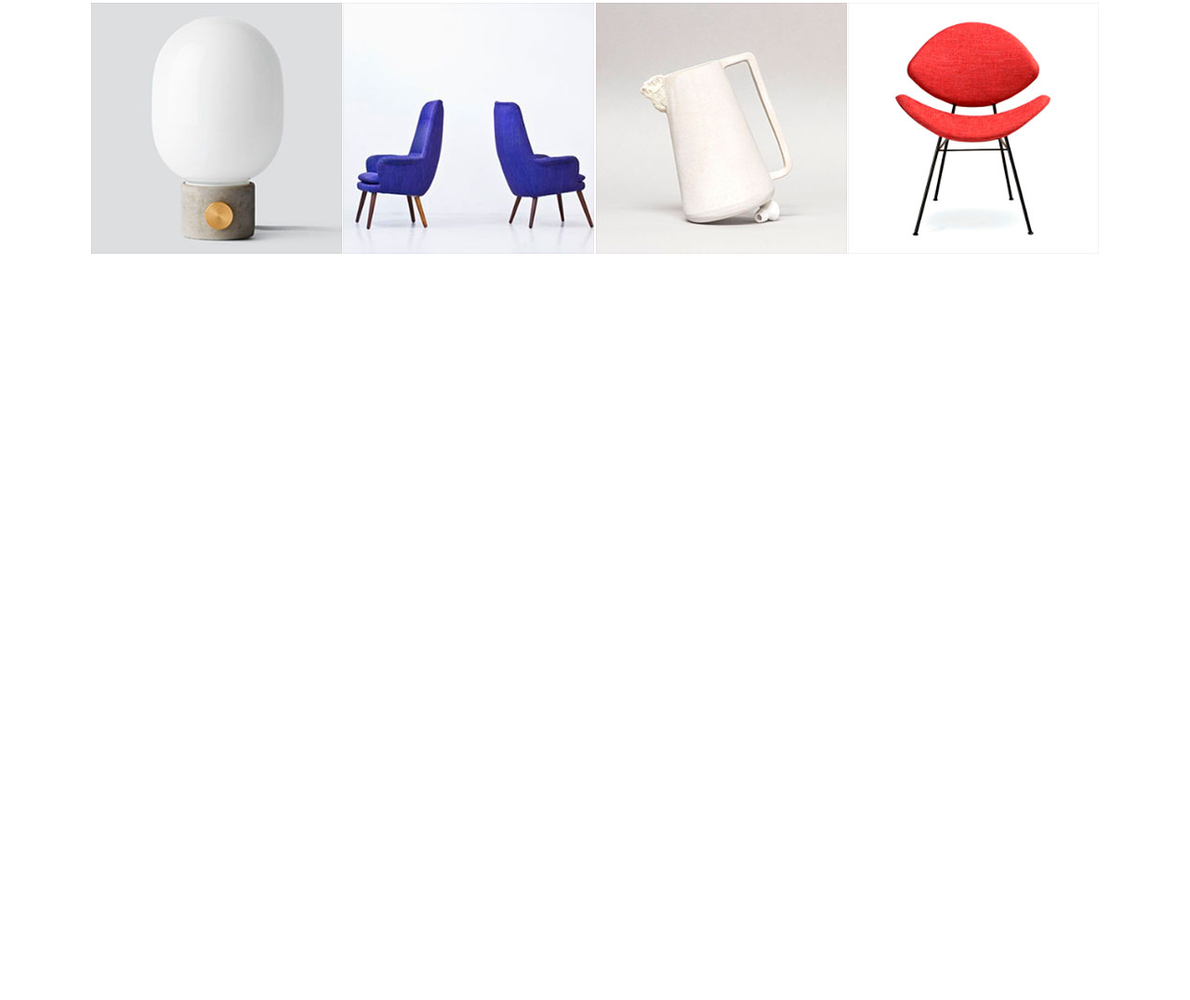
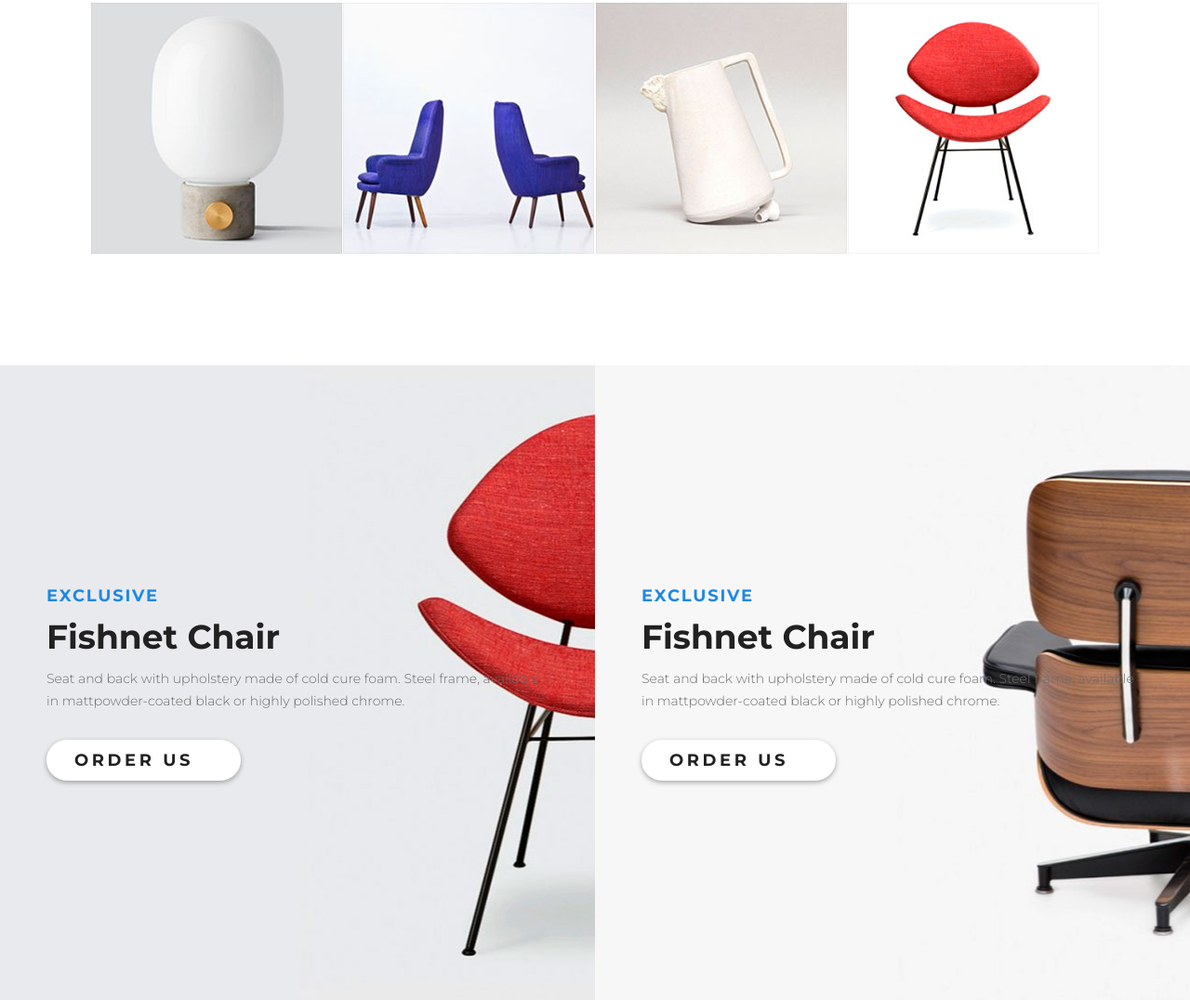
Before and after one commit to kayn23/shopVerstka, a website: page app/index.pug in a window 1280 px wide. Shown: the part 1005-2081 px from the top of the page at 93% size. Before the commit the page ends 1398 px from the top, so only its background shows below. Drawn offline with nearby package versions, Linux system fonts and the light colour scheme; files that its build step writes are made by us from their sources.

Commit message:
Блок exclusive

```diff
--- a/app/index.pug
+++ b/app/index.pug
@@ -6,6 +6,7 @@ html(lang="ru")
       include pug_modul/header
       include pug_modul/general/top_slider
       include pug_modul/general/feature
+      include pug_modul/general/exclusive
       // bower:js
       // endbower
       script(src="js/main.js")
--- /dev/null
+++ b/app/pug_modul/general/exclusive.pug
@@ -0,0 +1,15 @@
+.exclusive
+  .exclusive_card(style="background: url(img/general/promo/product_1.jpg) center center")
+    article.exclusive_description
+      h4.accent_caption.accent_caption-blue.accent_caption-position_exclusive exclusive
+      h3.caption-segment.caption-segment-black.caption-segment-position_exclusive Fishnet Chair
+      p.main_text.main_text-position_exclusive Seat and back with upholstery made of cold cure foam. Steel frame, available in matt
+        |powder-coated black or highly polished chrome.
+      a(href="#").btn order us <i class="fas fa-angle-right"></i>
+  .exclusive_card(style="background: url(img/general/promo/product_2.jpg) center center")
+    article.exclusive_description
+      h4.accent_caption.accent_caption-blue.accent_caption-position_exclusive exclusive
+      h3.caption-segment.caption-segment-black.caption-segment-position_exclusive Fishnet Chair
+      p.main_text.main_text-position_exclusive Seat and back with upholstery made of cold cure foam. Steel frame, available in matt
+        |powder-coated black or highly polished chrome.
+      a(href="#").btn order us <i class="fas fa-angle-right"></i>
--- a/app/pug_modul/general/feature.pug
+++ b/app/pug_modul/general/feature.pug
@@ -1,4 +1,4 @@
-section.feature
+.feature
     header.headerFeature.headerFeature-position_feature
         span
             a.caption-segment.headerFeature--link.active(href="#") Feature
--- a/app/pug_modul/general/top_slider.pug
+++ b/app/pug_modul/general/top_slider.pug
@@ -2,7 +2,7 @@
     .swiper-wrapper.top_slider--container
         .swiper-slide.top_slider--item(style="background: url('img/general/Slider_1.jpg')")
             .slide_contant
-                h4.slider--accent_caprion.slider--accent_caprion-green.slider--accent_caprion-position_topSlider Trending
+                h4.accent_caption.accent_caption-green.accent_caption-position_topSlider Trending
                 h2.caption-slider.caption-slider-position_topSlider Fishnet Chair
                 p.main_text.main_text-position_topSlider Seat and back with upholstery made of cold cure foam.
                     |Steel frame, available in matt powder-coated black
@@ -10,7 +10,7 @@
                 a(href="#").btn order us <i class="fas fa-angle-right"></i>
         .swiper-slide.top_slider--item(style="background: url('img/general/Slider_2.jpg')")
             .slide_contant
-                h4.slider--accent_caprion.slider--accent_caprion-green.slider--accent_caprion-position_topSlider Trending
+                h4.accent_caption.accent_caption-green.accent_caption-position_topSlider Trending
                 h2.caption-slider.caption-slider-position_topSlider Fishnet Chair
                 p.main_text.main_text-position_topSlider Lorem ipsum dolor sit amet consectetur adipisicing elit. Dolorum qui aut id? Natus doloremque,   |dolor quis dicta incidunt quod sit? Voluptate optio culpa voluptatibus odio vel corporis dicta dolorem aliquam eos ut delectus |laboriosam necessitatibus
                 a(href="#").btn order us <i class="fas fa-angle-right"></i>
--- a/app/scss/_general.scss
+++ b/app/scss/_general.scss
@@ -35,6 +35,13 @@
     &:hover {
       color: $black;
     }
+
+    &-black {
+      color: $black;
+    }
+    &-position_exclusive {
+      margin-bottom: 22px;
+    }
   }
   &-slider {
     font-size: 62px;
@@ -54,6 +61,9 @@
   color: $brownish-grey;
   &-position_topSlider {
     margin-bottom: 32px;
+  }
+  &-position_exclusive {
+    margin-bottom: 30px;
   }
 }
 
@@ -90,3 +100,22 @@
     }
   }
 }
+
+.accent_caption {
+  font-size: 18px;
+  font-weight: 700;
+  letter-spacing: 1.8px;
+  text-transform: uppercase;
+  &-green {
+      color: $mid-green;
+  }
+  &-blue {
+    color: $dark-sky-blue;
+  }
+  &-position_topSlider {
+      margin-bottom: 22px;
+  }
+  &-position_exclusive {
+    margin-bottom: 20px;
+  }
+}
--- /dev/null
+++ b/app/scss/block/_exclusive.scss
@@ -0,0 +1,17 @@
+.exclusive {
+    display: flex;
+    @media (max-width: 683px) {
+        display: block;
+    }
+}
+
+.exclusive_card {
+    padding: 50px;
+    width: 50%;
+    height: 683px;
+    display: flex;
+    align-items: center;
+    @media (max-width: 683px) {
+        width: 100%;
+    }
+}
--- a/app/scss/block/_slider_main.scss
+++ b/app/scss/block/_slider_main.scss
@@ -1,15 +1,4 @@
 .slider{
-    &--accent_caprion {
-        font-size: 18px;
-        font-weight: 700;
-        letter-spacing: 1.8px;
-        &-green {
-            color: $mid-green;
-        }
-        &-position_topSlider {
-            margin-bottom: 22px;
-        }
-    }
 }
 
 .slide_contant {
--- a/app/scss/main.scss
+++ b/app/scss/main.scss
@@ -12,3 +12,4 @@ body {
 @import 'block/_slider_main.scss';
 @import 'block/_top_slider.scss';
 @import 'block/_feature.scss';
+@import 'block/_exclusive.scss';
```
Also changed, not shown: app/css/main.css, app/index.html, 1 other file.
